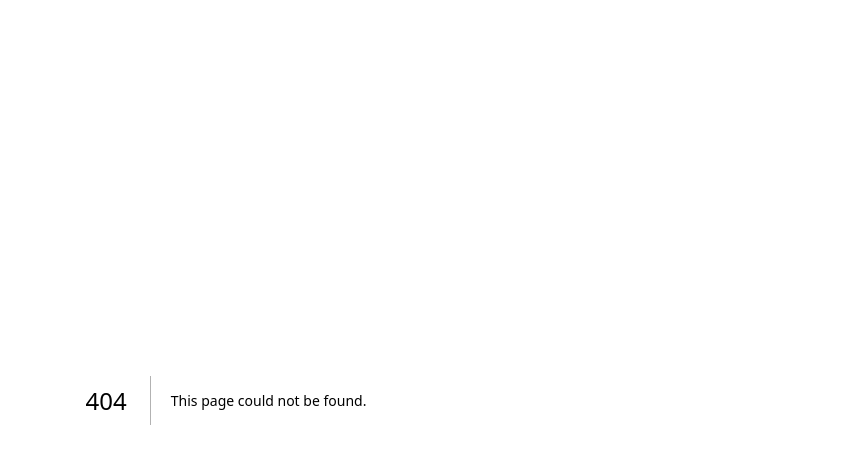
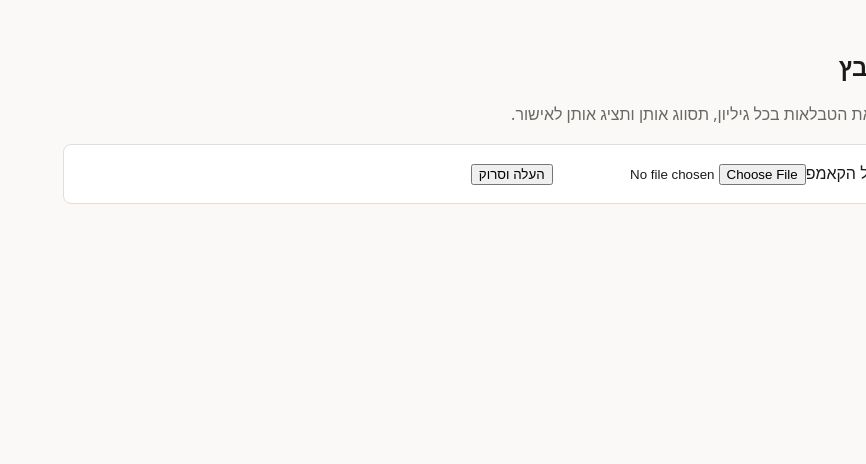
Before and after one commit to Yarin-Shitrit/Shliff-Platform, a Next.js app: page /upload in a window 1280 px wide. Before the commit this address had no page. Shown: the top 464 px of the page, without its empty margins (414-1280 px from the left). Built offline with nearby package versions, Linux system fonts and the light colour scheme.

Commit message:
feat: add Hebrew RTL shell and workbook upload screen
Co-Authored-By: Claude Sonnet 5 <noreply@anthropic.com>
Claude-Session: https://claude.ai/code/session_01S6YgSJL5XNvSn2LXAQgwxg

```diff
--- /dev/null
+++ b/src/app/(admin)/upload/page.tsx
@@ -0,0 +1,13 @@
+import { UploadForm } from './upload-form';
+
+export default function UploadPage() {
+  return (
+    <main>
+      <h1>העלאת קובץ</h1>
+      <p className="muted">
+        המערכת תזהה את הטבלאות בכל גיליון, תסווג אותן ותציג אותן לאישור.
+      </p>
+      <UploadForm />
+    </main>
+  );
+}
--- /dev/null
+++ b/src/app/(admin)/upload/upload-form.tsx
@@ -0,0 +1,38 @@
+'use client';
+
+import { useState } from 'react';
+import { useRouter } from 'next/navigation';
+
+export function UploadForm() {
+  const router = useRouter();
+  const [busy, setBusy] = useState(false);
+  const [error, setError] = useState<string | null>(null);
+
+  async function onSubmit(event: React.FormEvent<HTMLFormElement>) {
+    event.preventDefault();
+    setBusy(true);
+    setError(null);
+
+    const form = new FormData(event.currentTarget);
+    const response = await fetch('/api/uploads', { method: 'POST', body: form });
+    const body = await response.json();
+
+    setBusy(false);
+    if (!response.ok) {
+      setError(body.error ?? 'שגיאה בהעלאה');
+      return;
+    }
+    router.push(`/imports/${body.uploadId}`);
+  }
+
+  return (
+    <form onSubmit={onSubmit} className="card">
+      <label htmlFor="file">קובץ אקסל של הקאמפ</label>
+      <input id="file" name="file" type="file" accept=".xlsx" required />
+      <button type="submit" disabled={busy}>
+        {busy ? 'מעבד…' : 'העלה וסרוק'}
+      </button>
+      {error ? <p className="badge-warn">{error}</p> : null}
+    </form>
+  );
+}
--- a/src/app/globals.css
+++ b/src/app/globals.css
@@ -1,49 +1,51 @@
 :root {
-  --background: #ffffff;
-  --foreground: #171717;
+  --bg: #faf9f7;
+  --fg: #1c1b19;
+  --muted: #6b6862;
+  --border: #e2ded7;
+  --accent: #b45309;
+  --ok: #15803d;
+  --warn: #b45309;
 }
 
-@media (prefers-color-scheme: dark) {
-  :root {
-    --background: #0a0a0a;
-    --foreground: #ededed;
-  }
+* { box-sizing: border-box; }
+
+body {
+  margin: 0;
+  background: var(--bg);
+  color: var(--fg);
+  font-family: system-ui, 'Segoe UI', Arial, sans-serif;
+  line-height: 1.6;
 }
 
-html {
-  height: 100%;
+main {
+  max-inline-size: 60rem;
+  margin-inline: auto;
+  padding-block: 2rem;
+  padding-inline: 1.5rem;
 }
 
-html,
-body {
-  max-width: 100vw;
-  overflow-x: hidden;
+h1 { font-size: 1.5rem; margin-block-end: 1rem; }
+
+.card {
+  border: 1px solid var(--border);
+  border-radius: 0.5rem;
+  padding: 1rem;
+  margin-block-end: 1rem;
+  background: #fff;
 }
 
-body {
-  min-height: 100%;
-  display: flex;
-  flex-direction: column;
-  color: var(--foreground);
-  background: var(--background);
-  font-family: Arial, Helvetica, sans-serif;
-  -webkit-font-smoothing: antialiased;
-  -moz-osx-font-smoothing: grayscale;
+.muted { color: var(--muted); }
+.badge-ok { color: var(--ok); }
+.badge-warn { color: var(--warn); }
+
+table { border-collapse: collapse; inline-size: 100%; }
+th, td {
+  border: 1px solid var(--border);
+  padding: 0.375rem 0.5rem;
+  text-align: start;
+  font-size: 0.875rem;
 }
+th { background: #f5f2ec; font-weight: 600; }
 
-* {
-  box-sizing: border-box;
-  padding: 0;
-  margin: 0;
-}
-
-a {
-  color: inherit;
-  text-decoration: none;
-}
-
-@media (prefers-color-scheme: dark) {
-  html {
-    color-scheme: dark;
-  }
-}
+.scroll-x { overflow-x: auto; }
--- a/src/app/layout.tsx
+++ b/src/app/layout.tsx
@@ -1,25 +1,14 @@
-import type { Metadata } from "next";
-import { Geist, Geist_Mono } from "next/font/google";
-import "./globals.css";
-
-const geistSans = Geist({
-  variable: "--font-geist-sans",
-  subsets: ["latin"],
-});
-
-const geistMono = Geist_Mono({
-  variable: "--font-geist-mono",
-  subsets: ["latin"],
-});
+import type { Metadata } from 'next';
+import './globals.css';
 
 export const metadata: Metadata = {
-  title: "Create Next App",
-  description: "Generated by create next app",
+  title: 'פלטפורמת שליף',
+  description: 'ניהול נתוני הקאמפ',
 };
 
-export default function RootLayout({ children }: LayoutProps<"/">) {
+export default function RootLayout({ children }: { children: React.ReactNode }) {
   return (
-    <html lang="en" className={`${geistSans.variable} ${geistMono.variable}`}>
+    <html lang="he" dir="rtl">
       <body>{children}</body>
     </html>
   );
--- a/vitest.config.ts
+++ b/vitest.config.ts
@@ -4,7 +4,7 @@ import { resolve } from 'node:path';
 export default defineConfig({
   test: {
     environment: 'node',
-    include: ['src/**/*.test.ts'],
+    include: ['src/**/*.test.ts', 'src/**/*.test.tsx'],
     testTimeout: 20_000,
   },
   resolve: {
```
Also changed, not shown: 1 other file (tests, documents, lock files or other folders).
